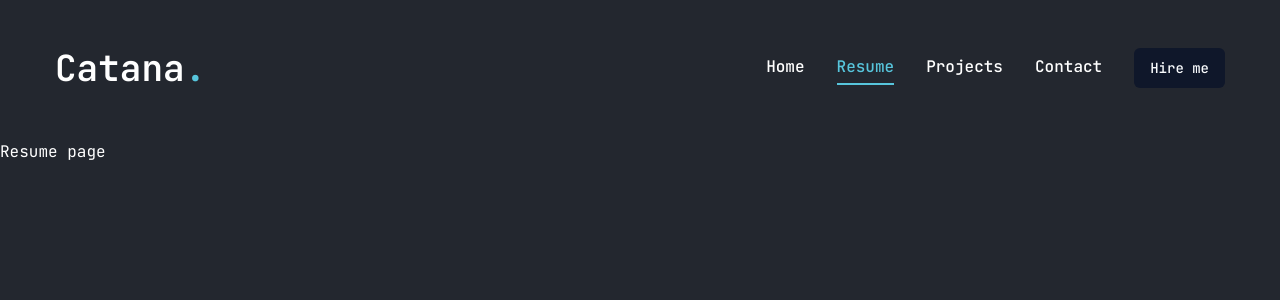
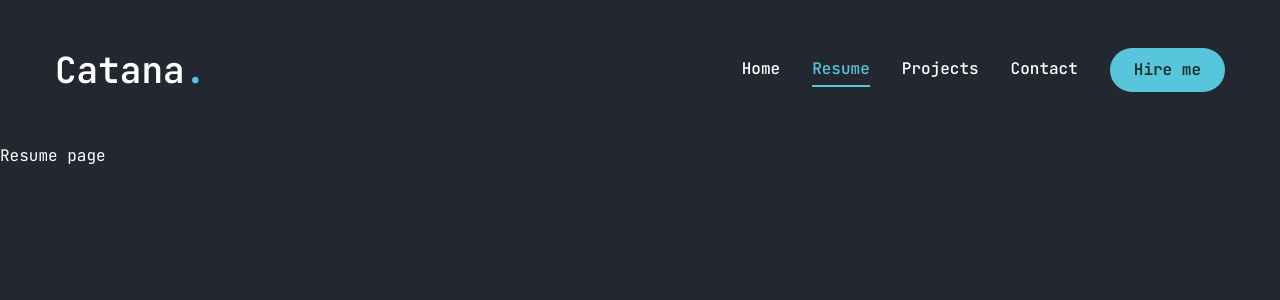
Before and after one commit to inesscatana/catana-portfolio, a Next.js app: page /resume in a window 1280 px wide. Shown: the top 300 px of the page. Built offline with nearby package versions, Linux system fonts and the light colour scheme.

Commit message:
MobileNav component added and react-icons installed

```diff
--- a/components/Header.tsx
+++ b/components/Header.tsx
@@ -3,6 +3,7 @@ import { Button } from './ui/button'
 
 //components
 import Nav from './Nav'
+import MobileNav from './MobileNav'
 
 export default function Header() {
 	return (
@@ -22,7 +23,9 @@ export default function Header() {
 					</Link>
 				</div>
 				{/* mobile nav */}
-				<div className="xl:hidden">mobile nav</div>
+				<div className="xl:hidden">
+					<MobileNav />
+				</div>
 			</div>
 		</header>
 	)
--- /dev/null
+++ b/components/MobileNav.tsx
@@ -0,0 +1,48 @@
+'use client'
+
+import { Sheet, SheetContent, SheetTrigger } from '@/components/ui/sheet'
+import { usePathname } from 'next/navigation'
+import Link from 'next/link'
+import { CiMenuFries } from 'react-icons/ci'
+
+import { links } from '@/lib/data'
+
+const MobileNav = () => {
+	const pathname = usePathname()
+	return (
+		<Sheet>
+			<SheetTrigger className="flex justify-center items-center">
+				<CiMenuFries className="text-[32px] text-[#57C5DC]" />
+			</SheetTrigger>
+			<SheetContent className="flex flex-col">
+				{/* logo */}
+				<div className="mt-32 mb-40 text-center text-2xl">
+					<Link href="/">
+						<h1 className="text-4xl font-semibold">
+							Catana<span className="text-[#57C5DC]">.</span>
+						</h1>
+					</Link>
+				</div>
+				{/* nav */}
+				<nav className="flex flex-col justify-center items-center gap-8">
+					{links.map((link, index) => {
+						return (
+							<Link
+								href={link.path}
+								key={index}
+								className={`${
+									link.path === pathname &&
+									'text-[#57C5DC] border-b-2 border-[#57C5DC]'
+								} text-xl capitalize hover:text-[#57C5DC] transition-all`}
+							>
+								{link.name}
+							</Link>
+						)
+					})}
+				</nav>
+			</SheetContent>
+		</Sheet>
+	)
+}
+
+export default MobileNav
--- a/components/ui/button.tsx
+++ b/components/ui/button.tsx
@@ -1,34 +1,28 @@
-import * as React from "react"
-import { Slot } from "@radix-ui/react-slot"
-import { cva, type VariantProps } from "class-variance-authority"
+import * as React from 'react'
+import { Slot } from '@radix-ui/react-slot'
+import { cva, type VariantProps } from 'class-variance-authority'
 
-import { cn } from "@/lib/utils"
+import { cn } from '@/lib/utils'
 
 const buttonVariants = cva(
-  "inline-flex items-center justify-center whitespace-nowrap rounded-md text-sm font-medium ring-offset-white transition-colors focus-visible:outline-none focus-visible:ring-2 focus-visible:ring-slate-950 focus-visible:ring-offset-2 disabled:pointer-events-none disabled:opacity-50 dark:ring-offset-slate-950 dark:focus-visible:ring-slate-300",
+	'inline-flex items-center justify-center whitespace-nowrap rounded-full text-base font-semibold ring-offset-white transition-colors',
 	{
 		variants: {
 			variant: {
-        default: "bg-slate-900 text-slate-50 hover:bg-slate-900/90 dark:bg-slate-50 dark:text-slate-900 dark:hover:bg-slate-50/90",
-        destructive:
-          "bg-red-500 text-slate-50 hover:bg-red-500/90 dark:bg-red-900 dark:text-slate-50 dark:hover:bg-red-900/90",
+				default: 'bg-[#57C5DC] text-primary hover:bg-bg-[#57C5DC]-hover',
+				primary: 'bg-primary text-white',
 				outline:
-          "border border-slate-200 bg-white hover:bg-slate-100 hover:text-slate-900 dark:border-slate-800 dark:bg-slate-950 dark:hover:bg-slate-800 dark:hover:text-slate-50",
-        secondary:
-          "bg-slate-100 text-slate-900 hover:bg-slate-100/80 dark:bg-slate-800 dark:text-slate-50 dark:hover:bg-slate-800/80",
-        ghost: "hover:bg-slate-100 hover:text-slate-900 dark:hover:bg-slate-800 dark:hover:text-slate-50",
-        link: "text-slate-900 underline-offset-4 hover:underline dark:text-slate-50",
+					'border border-[#57C5DC] bg-transparent text-[#57C5DC] hover:bg-[#57C5DC] hover:text-primary',
 			},
 			size: {
-        default: "h-10 px-4 py-2",
-        sm: "h-9 rounded-md px-3",
-        lg: "h-11 rounded-md px-8",
-        icon: "h-10 w-10",
+				default: 'h-[44px] px-6',
+				md: 'h-[48px] px-6',
+				lg: 'h-[56px] px-8 text-sm uppercase tracking-[2px]',
 			},
 		},
 		defaultVariants: {
-      variant: "default",
-      size: "default",
+			variant: 'default',
+			size: 'default',
 		},
 	}
 )
@@ -41,7 +35,7 @@ export interface ButtonProps
 
 const Button = React.forwardRef<HTMLButtonElement, ButtonProps>(
 	({ className, variant, size, asChild = false, ...props }, ref) => {
-    const Comp = asChild ? Slot : "button"
+		const Comp = asChild ? Slot : 'button'
 		return (
 			<Comp
 				className={cn(buttonVariants({ variant, size, className }))}
@@ -51,6 +45,6 @@ const Button = React.forwardRef<HTMLButtonElement, ButtonProps>(
 		)
 	}
 )
-Button.displayName = "Button"
+Button.displayName = 'Button'
 
 export { Button, buttonVariants }
--- a/components/ui/sheet.tsx
+++ b/components/ui/sheet.tsx
@@ -1,11 +1,13 @@
-"use client"
+'use client'
 
-import * as React from "react"
-import * as SheetPrimitive from "@radix-ui/react-dialog"
-import { cva, type VariantProps } from "class-variance-authority"
-import { X } from "lucide-react"
+import * as React from 'react'
+import * as SheetPrimitive from '@radix-ui/react-dialog'
+import { cva, type VariantProps } from 'class-variance-authority'
+import { X } from 'lucide-react'
 
-import { cn } from "@/lib/utils"
+import { cn } from '@/lib/utils'
+
+import { IoMdClose } from 'react-icons/io'
 
 const Sheet = SheetPrimitive.Root
 
@@ -21,7 +23,7 @@ const SheetOverlay = React.forwardRef<
 >(({ className, ...props }, ref) => (
 	<SheetPrimitive.Overlay
 		className={cn(
-      "fixed inset-0 z-50 bg-black/80  data-[state=open]:animate-in data-[state=closed]:animate-out data-[state=closed]:fade-out-0 data-[state=open]:fade-in-0",
+			'fixed inset-0 z-50 bg-black/80  data-[state=open]:animate-in data-[state=closed]:animate-out data-[state=closed]:fade-out-0 data-[state=open]:fade-in-0',
 			className
 		)}
 		{...props}
@@ -31,20 +33,20 @@ const SheetOverlay = React.forwardRef<
 SheetOverlay.displayName = SheetPrimitive.Overlay.displayName
 
 const sheetVariants = cva(
-  "fixed z-50 gap-4 bg-white p-6 shadow-lg transition ease-in-out data-[state=open]:animate-in data-[state=closed]:animate-out data-[state=closed]:duration-300 data-[state=open]:duration-500 dark:bg-slate-950",
+	'fixed z-50 gap-4 bg-[#23272F] p-6 shadow-lg transition ease-in-out data-[state=open]:animate-in data-[state=closed]:animate-out data-[state=closed]:duration-300 data-[state=open]:duration-500 dark:bg-slate-950',
 	{
 		variants: {
 			side: {
-        top: "inset-x-0 top-0 border-b data-[state=closed]:slide-out-to-top data-[state=open]:slide-in-from-top",
+				top: 'inset-x-0 top-0 border-b data-[state=closed]:slide-out-to-top data-[state=open]:slide-in-from-top',
 				bottom:
-          "inset-x-0 bottom-0 border-t data-[state=closed]:slide-out-to-bottom data-[state=open]:slide-in-from-bottom",
-        left: "inset-y-0 left-0 h-full w-3/4 border-r data-[state=closed]:slide-out-to-left data-[state=open]:slide-in-from-left sm:max-w-sm",
+					'inset-x-0 bottom-0 border-t data-[state=closed]:slide-out-to-bottom data-[state=open]:slide-in-from-bottom',
+				left: 'inset-y-0 left-0 h-full w-3/4 border-r data-[state=closed]:slide-out-to-left data-[state=open]:slide-in-from-left sm:max-w-sm',
 				right:
-          "inset-y-0 right-0 h-full w-3/4  border-l data-[state=closed]:slide-out-to-right data-[state=open]:slide-in-from-right sm:max-w-sm",
+					'inset-y-0 right-0 h-full w-3/4 data-[state=closed]:slide-out-to-right data-[state=open]:slide-in-from-right sm:max-w-sm',
 			},
 		},
 		defaultVariants: {
-      side: "right",
+			side: 'right',
 		},
 	}
 )
@@ -56,7 +58,7 @@ interface SheetContentProps
 const SheetContent = React.forwardRef<
 	React.ElementRef<typeof SheetPrimitive.Content>,
 	SheetContentProps
->(({ side = "right", className, children, ...props }, ref) => (
+>(({ side = 'right', className, children, ...props }, ref) => (
 	<SheetPortal>
 		<SheetOverlay />
 		<SheetPrimitive.Content
@@ -65,8 +67,8 @@ const SheetContent = React.forwardRef<
 			{...props}
 		>
 			{children}
-      <SheetPrimitive.Close className="absolute right-4 top-4 rounded-sm opacity-70 ring-offset-white transition-opacity hover:opacity-100 focus:outline-none focus:ring-2 focus:ring-slate-950 focus:ring-offset-2 disabled:pointer-events-none data-[state=open]:bg-slate-100 dark:ring-offset-slate-950 dark:focus:ring-slate-300 dark:data-[state=open]:bg-slate-800">
-        <X className="h-4 w-4" />
+			<SheetPrimitive.Close className="absolute right-8 top-8 transition-opacity outline-none">
+				<IoMdClose className="text-3xl text-[#57C5DC]" />
 				<span className="sr-only">Close</span>
 			</SheetPrimitive.Close>
 		</SheetPrimitive.Content>
@@ -80,13 +82,13 @@ const SheetHeader = ({
 }: React.HTMLAttributes<HTMLDivElement>) => (
 	<div
 		className={cn(
-      "flex flex-col space-y-2 text-center sm:text-left",
+			'flex flex-col space-y-2 text-center sm:text-left',
 			className
 		)}
 		{...props}
 	/>
 )
-SheetHeader.displayName = "SheetHeader"
+SheetHeader.displayName = 'SheetHeader'
 
 const SheetFooter = ({
 	className,
@@ -94,13 +96,13 @@ const SheetFooter = ({
 }: React.HTMLAttributes<HTMLDivElement>) => (
 	<div
 		className={cn(
-      "flex flex-col-reverse sm:flex-row sm:justify-end sm:space-x-2",
+			'flex flex-col-reverse sm:flex-row sm:justify-end sm:space-x-2',
 			className
 		)}
 		{...props}
 	/>
 )
-SheetFooter.displayName = "SheetFooter"
+SheetFooter.displayName = 'SheetFooter'
 
 const SheetTitle = React.forwardRef<
 	React.ElementRef<typeof SheetPrimitive.Title>,
@@ -108,7 +110,10 @@ const SheetTitle = React.forwardRef<
 >(({ className, ...props }, ref) => (
 	<SheetPrimitive.Title
 		ref={ref}
-    className={cn("text-lg font-semibold text-slate-950 dark:text-slate-50", className)}
+		className={cn(
+			'text-lg font-semibold text-slate-950 dark:text-slate-50',
+			className
+		)}
 		{...props}
 	/>
 ))
@@ -120,7 +125,7 @@ const SheetDescription = React.forwardRef<
 >(({ className, ...props }, ref) => (
 	<SheetPrimitive.Description
 		ref={ref}
-    className={cn("text-sm text-slate-500 dark:text-slate-400", className)}
+		className={cn('text-sm text-slate-500 dark:text-slate-400', className)}
 		{...props}
 	/>
 ))
--- a/package.json
+++ b/package.json
@@ -22,6 +22,7 @@
     "next": "14.2.4",
     "react": "^18",
     "react-dom": "^18",
+    "react-icons": "^5.2.1",
     "tailwind-merge": "^2.3.0",
     "tailwindcss-animate": "^1.0.7"
   },
```
Also changed, not shown: 1 other file (tests, documents, lock files or other folders). Lines whose indentation alone changed are shown as unchanged.
